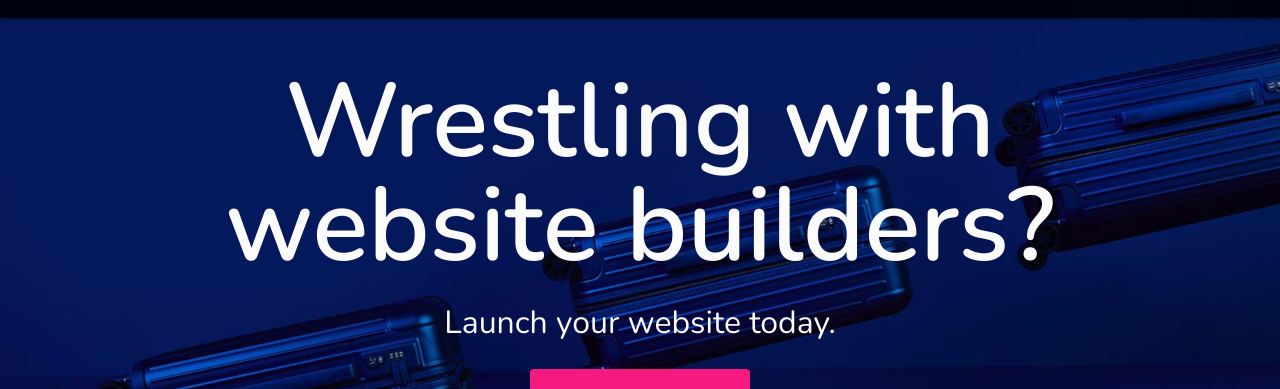
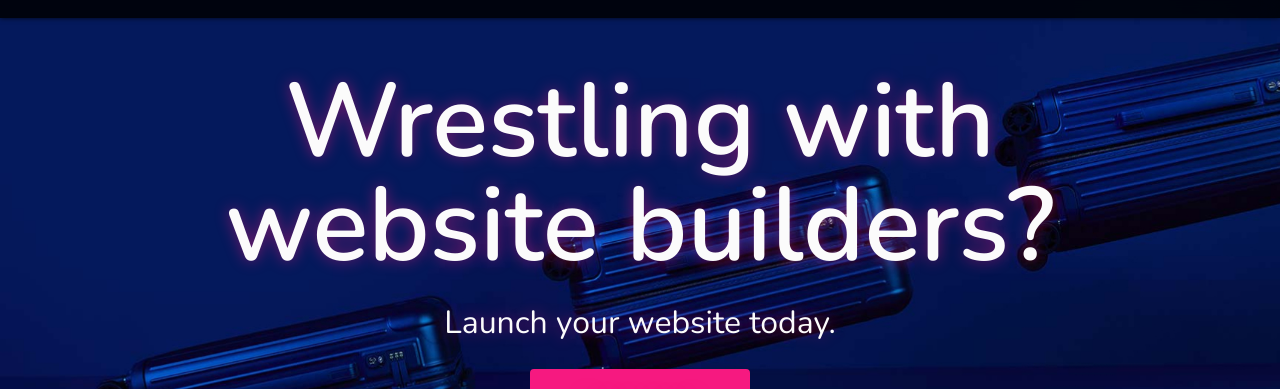
Before and after one commit to will-flores1/marketing-website-theme, a SvelteKit app: page / in a window 1280 px wide. Shown: the part 170-559 px from the top of the page. Built offline with nearby package versions, Linux system fonts and the light colour scheme.

Commit message:
Add styles

```diff
--- a/src/components/Hero.svelte
+++ b/src/components/Hero.svelte
@@ -28,12 +28,10 @@
 	}
 
 	h1 {
-		/* font-family: var(--font-body); */
 		font-size: clamp(2.5rem, 12vw, 6.5rem);
-		/* font-size: 4.3rem; */
 		font-weight: 600;
 		color: rgb(251, 251, 251);
-		/* text-shadow: var(--text-shadow-0); */
+		text-shadow: var(--text-shadow-0);
 		animation: fadeIn 0.5s;
 	}
 	p {
@@ -41,6 +39,7 @@
 		font-weight: 400;
 		padding: 1.8rem 0 0 0;
 		color: var(--color-text-1);
+		text-shadow: var(--text-shadow-0);
 		animation: fadeIn 0.5s;
 	}
 
@@ -50,6 +49,7 @@
 		font-size: clamp(1.4rem, 1.5vw, 9rem);
 		max-width: 17rem;
 		background-color: rgb(246, 25, 128);
+		text-shadow: var(--text-shadow-0);
 		border: 2px solid rgb(246, 25, 128);
 		color: white;
 		border-radius: 4px;
```
